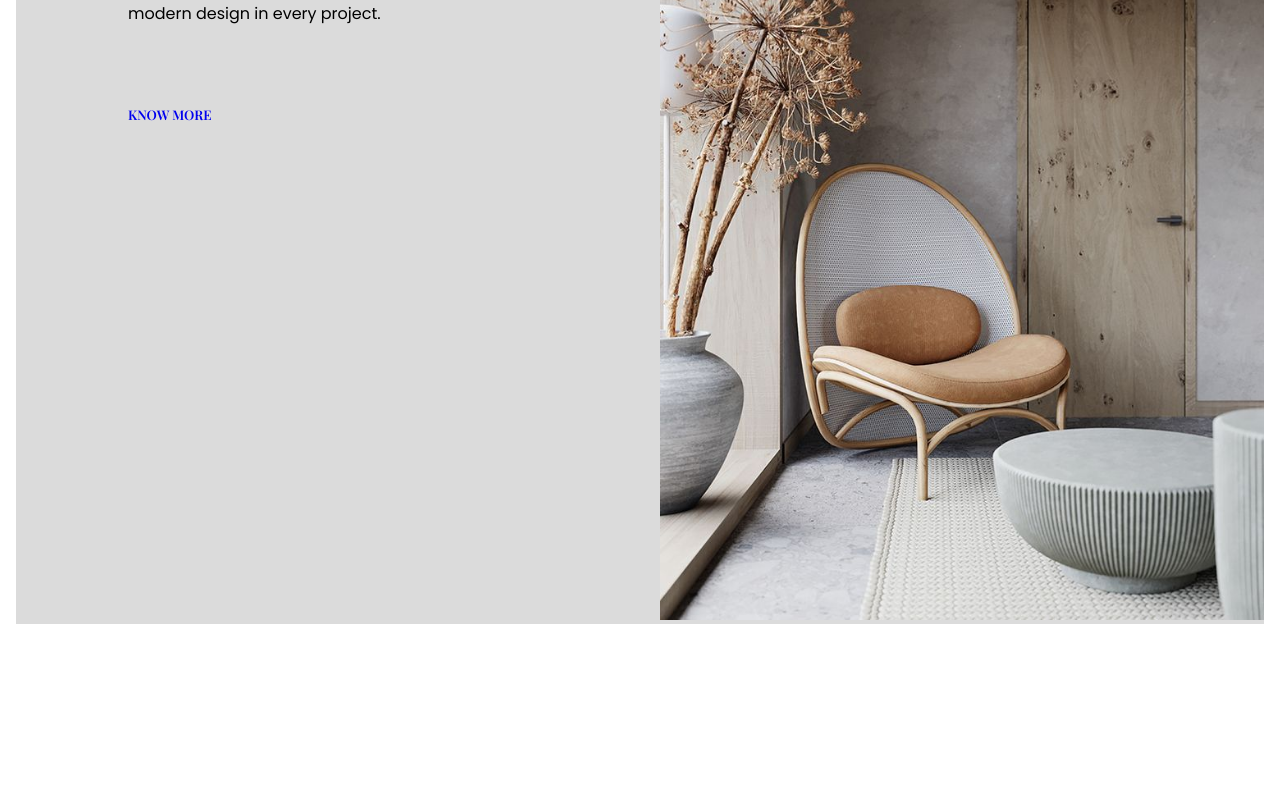
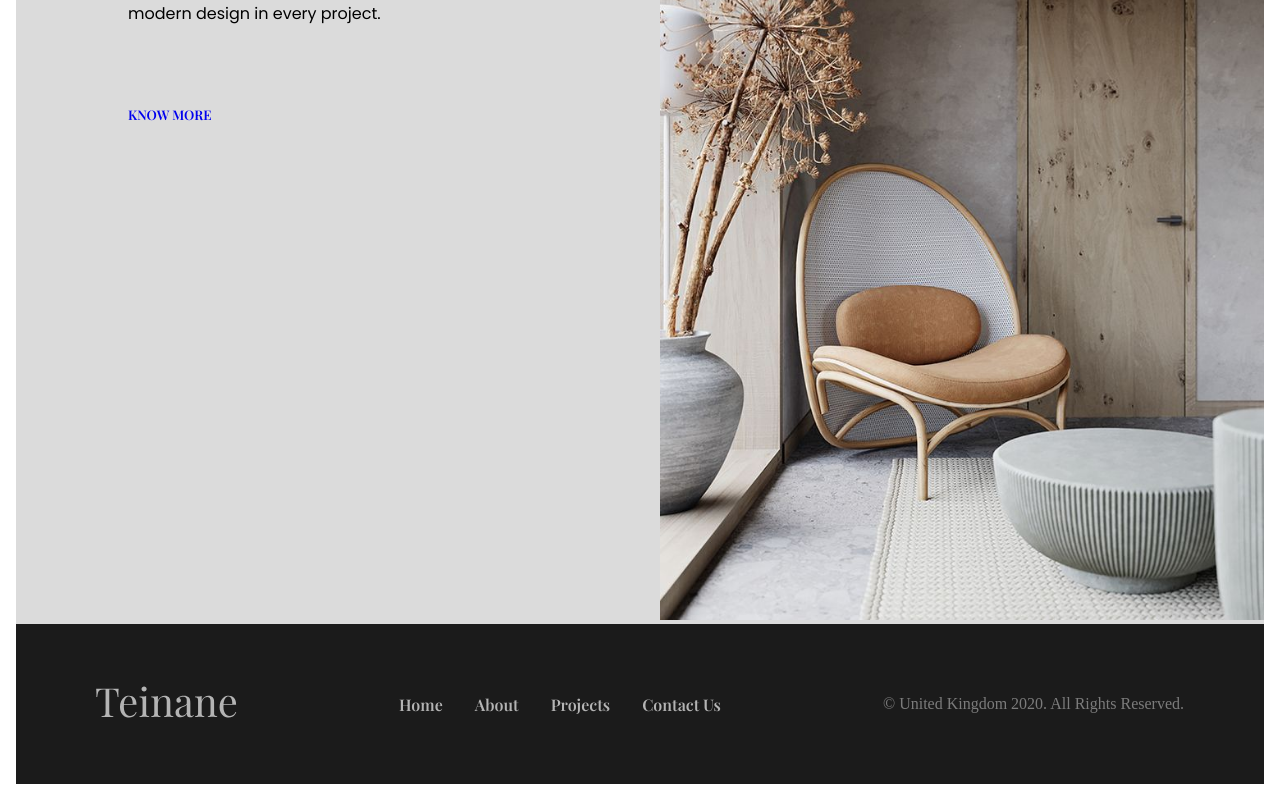
Before and after one commit to dannywarekuromo/teinane-architecture, a React (Create React App) app: page / in a window 1280 px wide. Shown: the part 1786-2586 px from the top of the page. Before the commit the page ends 2426 px from the top, so only its background shows below. Built offline with nearby package versions, Linux system fonts and the light colour scheme.

Commit message:
Footer.js: component and style update

```diff
--- a/src/Components/App.css
+++ b/src/Components/App.css
@@ -280,3 +280,34 @@ button {
   background: var(--secondary-clr);
   /*transform: translate(690px);*/
 }
+
+/* || Footer*/
+footer {
+  display: flex;
+  align-items: center;
+  justify-content: space-between;
+  width: 100%;
+  height: 10rem;
+  background: var(--primary-clr);
+  padding: 0 5rem;
+}
+
+footer img {
+  opacity: .8;
+}
+
+.footer-list {
+  display: flex;
+  gap: 2rem;
+}
+
+.footer-list a {
+  color: var(--secondary-clr);
+  font-weight: 600;
+  opacity: .8;
+}
+
+.disclaimer {
+  color: var(--secondary-clr);
+  opacity: .5;
+}
--- a/src/Components/Footer.js
+++ b/src/Components/Footer.js
@@ -1,9 +1,25 @@
 import React from "react";
+import Logo from "../Images/Teinane-dbdbdb.svg";
+import {Link} from "react-router-dom";
 
 const Footer = () => {
+    function FooterNav() {
+        return(
+            <div className="footer-list">
+                <Link to="/">Home</Link>
+                <Link to="/">About</Link>
+                <Link to="/">Projects</Link>
+                <Link to="/">Contact Us</Link>
+            </div>
+        )
+    }
     return (
         <footer>
-
+            <Link to="/">
+                <img src={Logo} alt="Logo-footer"/>
+            </Link>
+            <FooterNav />
+            <div className="disclaimer">&copy; United Kingdom 2020. All Rights Reserved.</div>
         </footer>
     )
 }
--- a/src/Pages/Home.js
+++ b/src/Pages/Home.js
@@ -1,6 +1,7 @@
 import Hero from '../Images/Teinane-dbdbdb.svg';
 import Services from "../Components/Services";
-import Introduction from "../Components/Introduction"
+import Introduction from "../Components/Introduction";
+import Footer from "../Components/Footer";
 
 export default function Home() {
   return (
@@ -92,6 +93,7 @@ export default function Home() {
       </section>
       <Services />
       <Introduction />
+      <Footer />
     </>
   );
 }
```
